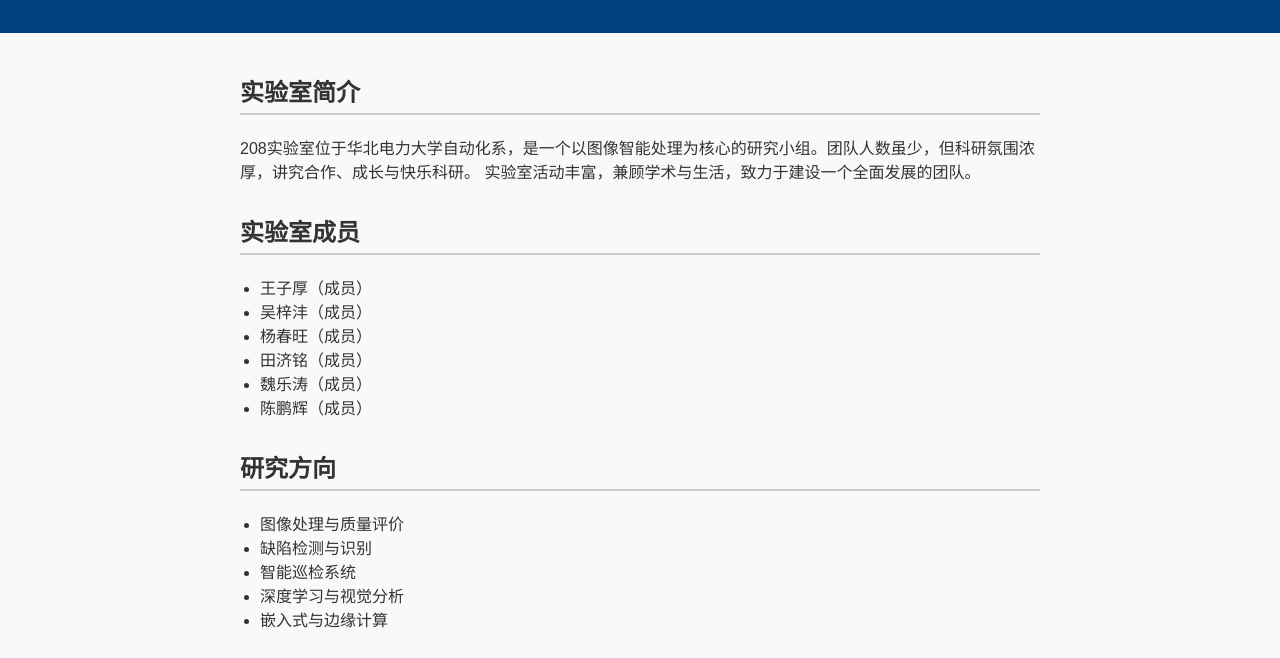
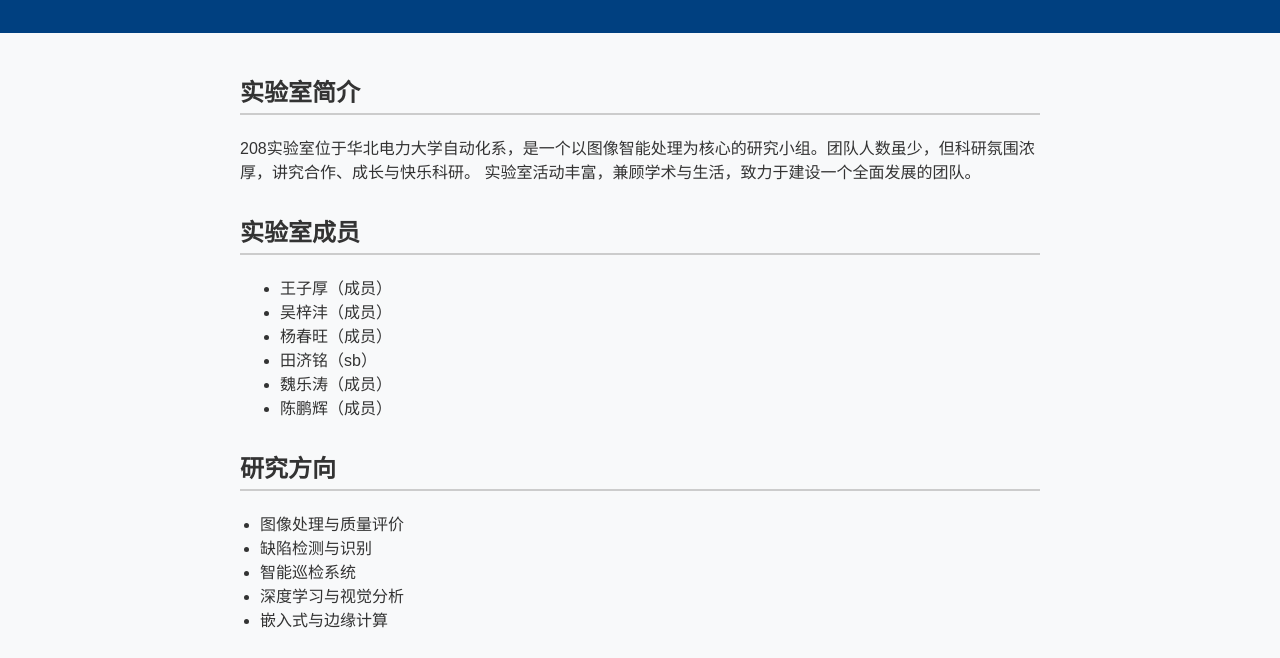
Before and after one commit to nobrain0/208, a plain HTML site: page index.html in a window 1280 px wide. Shown: the part 136-794 px from the top of the page. Drawn offline with Linux system fonts and the light colour scheme.

Commit message:
Update index.html

```diff
--- a/index.html
+++ b/index.html
@@ -30,7 +30,7 @@
       border-bottom: 2px solid #ccc;
       padding-bottom: 5px;
     }
-    .member-list, .research-list {
+    。member-list, .research-list {
       list-style-type: disc;
       padding-left: 20px;
     }
@@ -64,7 +64,7 @@
         <li>王子厚（成员）</li>
         <li>吴梓沣（成员）</li>
         <li>杨春旺（成员）</li>
-        <li>田济铭（成员）</li>
+        <li>田济铭（sb）</li>
         <li>魏乐涛（成员）</li>
         <li>陈鹏辉（成员）</li>
       </ul>
```
